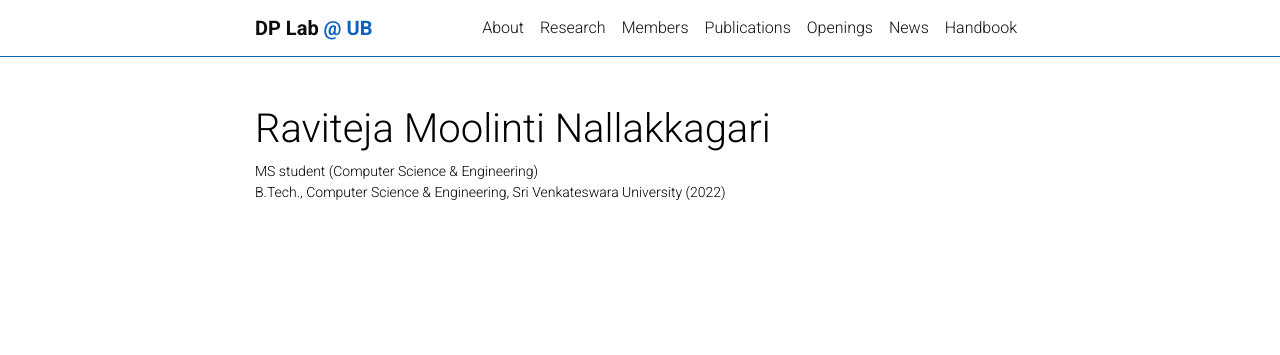
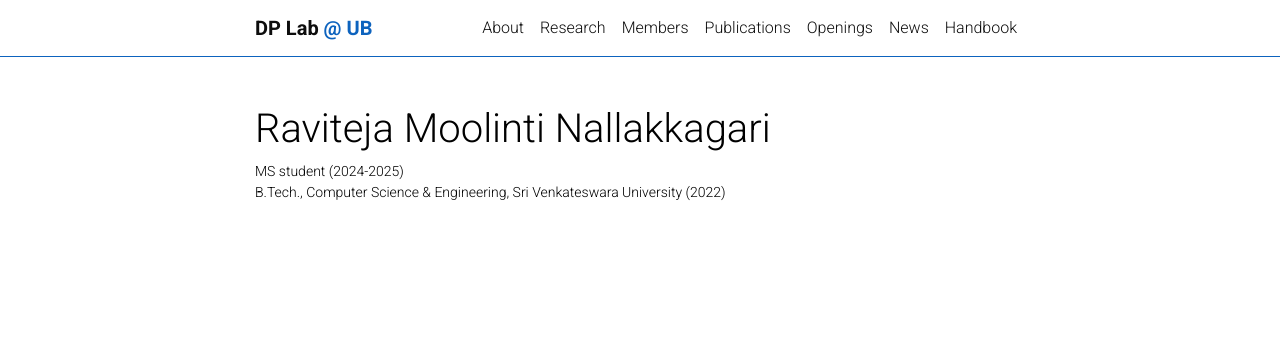
Before and after one commit to ShiResearchGroup/shiresearchgroup.github.io, a Jekyll site: the page built from _projects/Ravi_Moolinti.md, in a window 1280 px wide. Shown: the top 355 px of the page. Built offline with Jekyll 4.4.1, drawn with Linux system fonts in a browser that asks for light colours; comment, search, counter and statistics services are not loaded; a style sheet for code colours, icons or effects is not loaded.

Commit message:
update ravi status

```diff
--- a/_projects/Ravi_Moolinti.md
+++ b/_projects/Ravi_Moolinti.md
@@ -1,10 +1,10 @@
 ---
 layout: page
 title: Raviteja Moolinti Nallakkagari
-description: MS student (Computer Science & Engineering)<br>B.Tech., Computer Science & Engineering, Sri Venkateswara University (2022)
+description: MS student (2024-2025)<br>B.Tech., Computer Science & Engineering, Sri Venkateswara University (2022)
 img: assets/img/Ravi.jpg
 redirect:
-importance: 6
-category: Graduate Students
+importance: 1
+category: Alumni
 horizontal: true
 ---
```
Also changed, not shown: _news/news_2025_04_14.md (added, +8 -0 lines).
